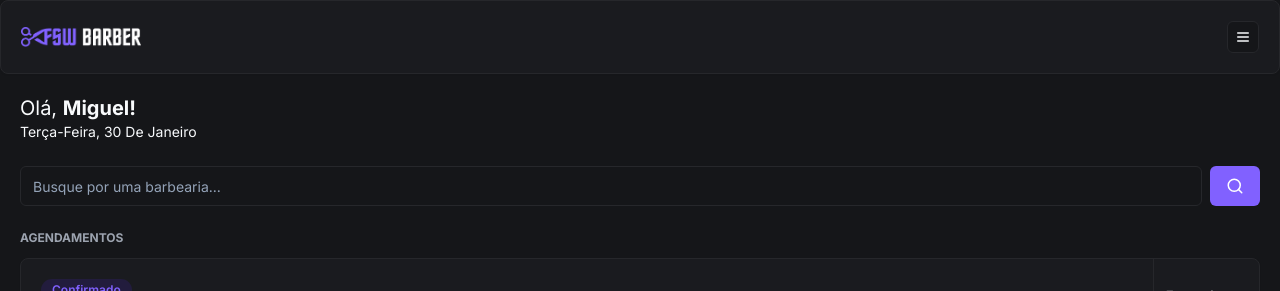
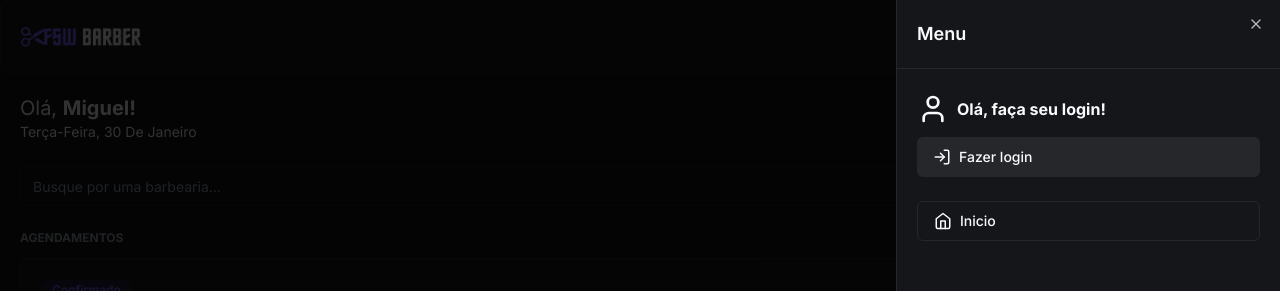
Before and after one commit to fabioceolin/FSW-Barber, a Next.js app: page / in a window 1280 px wide. Both pictures are taken after a click on the button 1243 px from the left and 37 px from the top of the page. Shown: the top 291 px of the page. Built offline with nearby package versions, Linux system fonts and the light colour scheme; no server answers; the database is empty.

Commit message:
feat: add signin and signout

```diff
--- a/app/_components/header.tsx
+++ b/app/_components/header.tsx
@@ -1,16 +1,104 @@
+'use client';
+
 import { Button } from '@/app/_components/ui/button';
 import { Card, CardContent } from '@/app/_components/ui/card';
 import Image from 'next/image';
-import { MenuIcon } from 'lucide-react';
+import {
+  CalendarIcon,
+  HomeIcon,
+  LogInIcon,
+  LogOutIcon,
+  MenuIcon,
+  UserIcon,
+} from 'lucide-react';
+import {
+  Sheet,
+  SheetContent,
+  SheetHeader,
+  SheetTitle,
+  SheetTrigger,
+} from './ui/sheet';
+import { signIn, signOut, useSession } from 'next-auth/react';
+import { Avatar, AvatarImage } from './ui/avatar';
+import Link from 'next/link';
 
 const Header = () => {
+  const { data } = useSession();
+
+  const handleLogoutClick = () => signOut();
+
+  const handleLoginClick = () => signIn('google');
+
   return (
     <Card>
       <CardContent className='p-5 justify-between flex flex-row items-center'>
         <Image src='/logo.png' alt='FSW Barber' height={18} width={120} />
-        <Button variant='outline' size='icon' className='h-8 w-8'>
-          <MenuIcon size={16} />
-        </Button>
+        <Sheet>
+          <SheetTrigger asChild>
+            <Button variant='outline' size='icon' className='h-8 w-8'>
+              <MenuIcon size={16} />
+            </Button>
+          </SheetTrigger>
+
+          <SheetContent className='p-0'>
+            <SheetHeader className='text-left border-b border-solid border-secondary p-5'>
+              <SheetTitle>Menu</SheetTitle>
+            </SheetHeader>
+
+            {data?.user ? (
+              <div className='flex justify-between px-5 py-6 items-center'>
+                <div className='flex items-center gap-3'>
+                  <Avatar>
+                    <AvatarImage src={data.user.image ?? ''} />
+                  </Avatar>
+
+                  <h2 className='font-bold'>{data.user.name}</h2>
+                </div>
+
+                <Button
+                  variant='secondary'
+                  size='icon'
+                  onClick={handleLogoutClick}
+                >
+                  <LogOutIcon />
+                </Button>
+              </div>
+            ) : (
+              <div className='flex flex-col gap-3 px-5 py-6'>
+                <div className='flex items-center gap-2'>
+                  <UserIcon size={32} />
+                  <h2 className='font-bold'>Olá, faça seu login!</h2>
+                </div>
+                <Button
+                  variant='secondary'
+                  className='w-full justify-start'
+                  onClick={handleLoginClick}
+                >
+                  <LogInIcon className='mr-2' size={18} />
+                  Fazer login
+                </Button>
+              </div>
+            )}
+
+            <div className='flex flex-col gap-3 px-5'>
+              <Button variant='outline' className='justify-start' asChild>
+                <Link href='/'>
+                  <HomeIcon size={18} className='mr-2' />
+                  Inicio
+                </Link>
+              </Button>
+
+              {data?.user && (
+                <Button variant='outline' className='justify-start' asChild>
+                  <Link href='/bookings'>
+                    <CalendarIcon size={18} className='mr-2' />
+                    Agendamentos
+                  </Link>
+                </Button>
+              )}
+            </div>
+          </SheetContent>
+        </Sheet>
       </CardContent>
     </Card>
   );
--- /dev/null
+++ b/app/_components/ui/sheet.tsx
@@ -0,0 +1,140 @@
+"use client"
+
+import * as React from "react"
+import * as SheetPrimitive from "@radix-ui/react-dialog"
+import { cva, type VariantProps } from "class-variance-authority"
+import { X } from "lucide-react"
+
+import { cn } from "@/app/_lib/utils"
+
+const Sheet = SheetPrimitive.Root
+
+const SheetTrigger = SheetPrimitive.Trigger
+
+const SheetClose = SheetPrimitive.Close
+
+const SheetPortal = SheetPrimitive.Portal
+
+const SheetOverlay = React.forwardRef<
+  React.ElementRef<typeof SheetPrimitive.Overlay>,
+  React.ComponentPropsWithoutRef<typeof SheetPrimitive.Overlay>
+>(({ className, ...props }, ref) => (
+  <SheetPrimitive.Overlay
+    className={cn(
+      "fixed inset-0 z-50 bg-black/80  data-[state=open]:animate-in data-[state=closed]:animate-out data-[state=closed]:fade-out-0 data-[state=open]:fade-in-0",
+      className
+    )}
+    {...props}
+    ref={ref}
+  />
+))
+SheetOverlay.displayName = SheetPrimitive.Overlay.displayName
+
+const sheetVariants = cva(
+  "fixed z-50 gap-4 bg-background p-6 shadow-lg transition ease-in-out data-[state=open]:animate-in data-[state=closed]:animate-out data-[state=closed]:duration-300 data-[state=open]:duration-500",
+  {
+    variants: {
+      side: {
+        top: "inset-x-0 top-0 border-b data-[state=closed]:slide-out-to-top data-[state=open]:slide-in-from-top",
+        bottom:
+          "inset-x-0 bottom-0 border-t data-[state=closed]:slide-out-to-bottom data-[state=open]:slide-in-from-bottom",
+        left: "inset-y-0 left-0 h-full w-3/4 border-r data-[state=closed]:slide-out-to-left data-[state=open]:slide-in-from-left sm:max-w-sm",
+        right:
+          "inset-y-0 right-0 h-full w-3/4  border-l data-[state=closed]:slide-out-to-right data-[state=open]:slide-in-from-right sm:max-w-sm",
+      },
+    },
+    defaultVariants: {
+      side: "right",
+    },
+  }
+)
+
+interface SheetContentProps
+  extends React.ComponentPropsWithoutRef<typeof SheetPrimitive.Content>,
+    VariantProps<typeof sheetVariants> {}
+
+const SheetContent = React.forwardRef<
+  React.ElementRef<typeof SheetPrimitive.Content>,
+  SheetContentProps
+>(({ side = "right", className, children, ...props }, ref) => (
+  <SheetPortal>
+    <SheetOverlay />
+    <SheetPrimitive.Content
+      ref={ref}
+      className={cn(sheetVariants({ side }), className)}
+      {...props}
+    >
+      {children}
+      <SheetPrimitive.Close className="absolute right-4 top-4 rounded-sm opacity-70 ring-offset-background transition-opacity hover:opacity-100 focus:outline-none focus:ring-2 focus:ring-ring focus:ring-offset-2 disabled:pointer-events-none data-[state=open]:bg-secondary">
+        <X className="h-4 w-4" />
+        <span className="sr-only">Close</span>
+      </SheetPrimitive.Close>
+    </SheetPrimitive.Content>
+  </SheetPortal>
+))
+SheetContent.displayName = SheetPrimitive.Content.displayName
+
+const SheetHeader = ({
+  className,
+  ...props
+}: React.HTMLAttributes<HTMLDivElement>) => (
+  <div
+    className={cn(
+      "flex flex-col space-y-2 text-center sm:text-left",
+      className
+    )}
+    {...props}
+  />
+)
+SheetHeader.displayName = "SheetHeader"
+
+const SheetFooter = ({
+  className,
+  ...props
+}: React.HTMLAttributes<HTMLDivElement>) => (
+  <div
+    className={cn(
+      "flex flex-col-reverse sm:flex-row sm:justify-end sm:space-x-2",
+      className
+    )}
+    {...props}
+  />
+)
+SheetFooter.displayName = "SheetFooter"
+
+const SheetTitle = React.forwardRef<
+  React.ElementRef<typeof SheetPrimitive.Title>,
+  React.ComponentPropsWithoutRef<typeof SheetPrimitive.Title>
+>(({ className, ...props }, ref) => (
+  <SheetPrimitive.Title
+    ref={ref}
+    className={cn("text-lg font-semibold text-foreground", className)}
+    {...props}
+  />
+))
+SheetTitle.displayName = SheetPrimitive.Title.displayName
+
+const SheetDescription = React.forwardRef<
+  React.ElementRef<typeof SheetPrimitive.Description>,
+  React.ComponentPropsWithoutRef<typeof SheetPrimitive.Description>
+>(({ className, ...props }, ref) => (
+  <SheetPrimitive.Description
+    ref={ref}
+    className={cn("text-sm text-muted-foreground", className)}
+    {...props}
+  />
+))
+SheetDescription.displayName = SheetPrimitive.Description.displayName
+
+export {
+  Sheet,
+  SheetPortal,
+  SheetOverlay,
+  SheetTrigger,
+  SheetClose,
+  SheetContent,
+  SheetHeader,
+  SheetFooter,
+  SheetTitle,
+  SheetDescription,
+}
--- a/package.json
+++ b/package.json
@@ -15,6 +15,7 @@
     "@auth/prisma-adapter": "^1.1.0",
     "@prisma/client": "^5.8.1",
     "@radix-ui/react-avatar": "^1.0.4",
+    "@radix-ui/react-dialog": "^1.0.5",
     "@radix-ui/react-slot": "^1.0.2",
     "class-variance-authority": "^0.7.0",
     "clsx": "^2.1.0",
```
Also changed, not shown: 1 other file (tests, documents, lock files or other folders).
